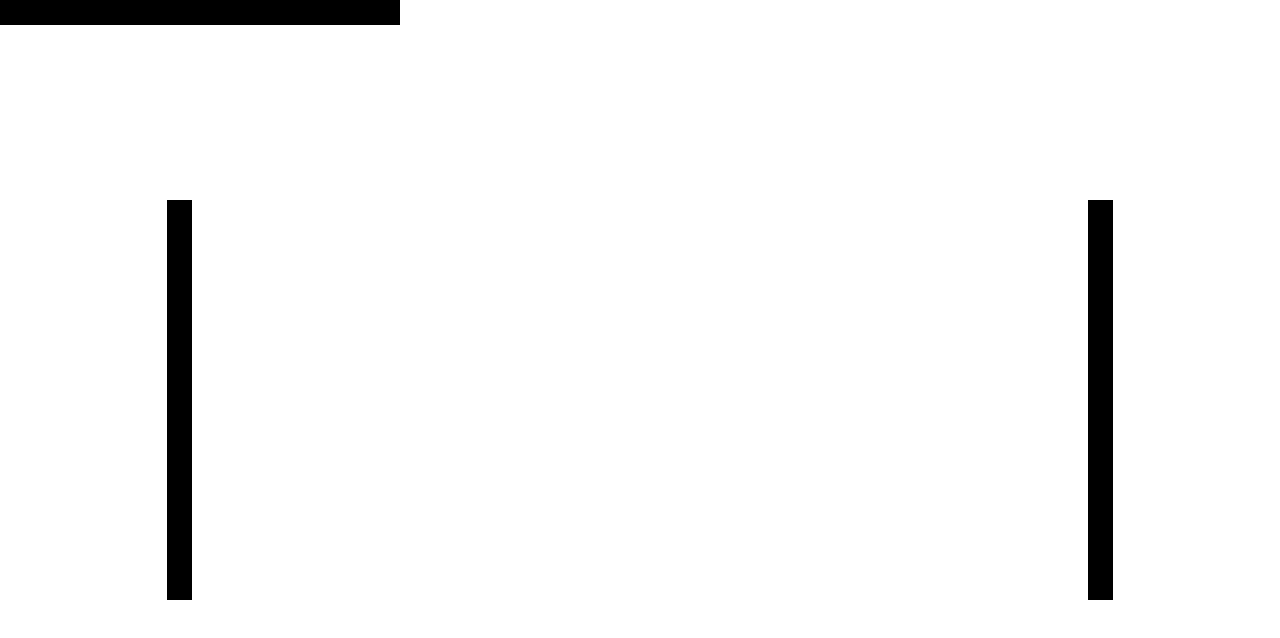
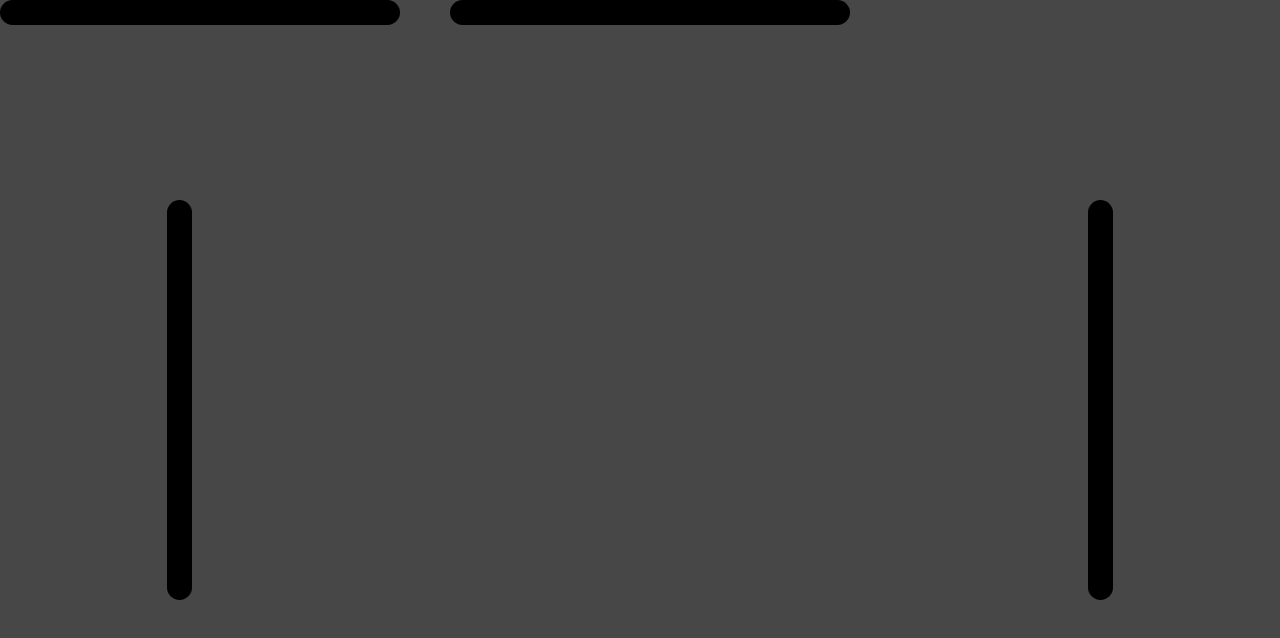
Before and after one commit to calumjs1/Web-Programming, a plain HTML site: page map.html in a window 1280 px wide. Drawn offline with Linux system fonts and the light colour scheme.

Commit message:
update
changed background color and added all outer walls (not all positoned correctly)

```diff
--- a/map-styling.css
+++ b/map-styling.css
@@ -3,6 +3,9 @@
   margin: 0;
 }
 
+body {
+  background-color: #474747;
+}
 
 .container {
 
@@ -12,6 +15,9 @@
 
 }
 
+.walls {
+  border-radius: 20px;
+}
 
 
 #w1 {
@@ -42,3 +48,11 @@
 
 
 }
+
+#w4 {
+  position: absolute;
+  height:25px;
+  width: 400px;
+  background-color: black;
+  left: 450px;
+}
```
